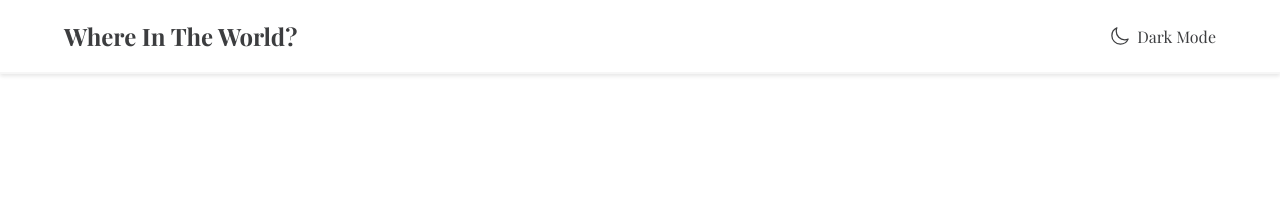
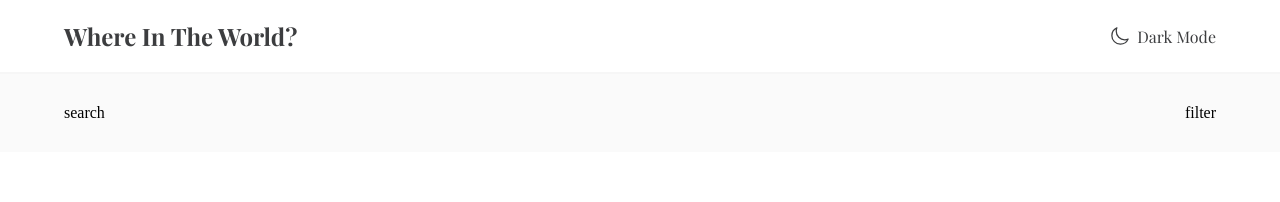
Before and after one commit to TeaChareqishvili/Get-country-api, a React (Create React App) app: page / in a window 1280 px wide. Shown: the top 202 px of the page. Built offline with nearby package versions, Linux system fonts and the light colour scheme; no server answers.

Commit message:
react router dom

```diff
--- a/package.json
+++ b/package.json
@@ -11,6 +11,7 @@
     "react": "^18.2.0",
     "react-dom": "^18.2.0",
     "react-icons": "^4.12.0",
+    "react-router-dom": "^6.20.0",
     "react-scripts": "5.0.1",
     "sass": "^1.69.5",
     "styled": "^1.0.0",
--- a/src/App.js
+++ b/src/App.js
@@ -1,10 +1,10 @@
 import { MainPage } from "./components/mainPage/MainPage";
 import { useState } from "react";
-
+import { Routes, Route } from "react-router-dom";
+import { Header } from "./components/header/Header";
 
 function App() {
-
-  const [night, setNight] = useState(false)
+  const [night, setNight] = useState(false);
 
   const ChangeMode = () => {
     setNight(!night);
@@ -12,7 +12,23 @@ function App() {
 
   return (
     <div className="App">
-     <MainPage night={night} setNight={setNight} ChangeMode={ChangeMode}/>
+      <div className={night ? "night-mode" : "main-wrapper"}>
+        <Header night={night} setNight={setNight} ChangeMode={ChangeMode} />
+      </div>
+      <div>
+        <Routes>
+          <Route
+            path="/"
+            element={
+              <MainPage
+                night={night}
+                setNight={setNight}
+                ChangeMode={ChangeMode}
+              />
+            }
+          />
+        </Routes>
+      </div>
     </div>
   );
 }
--- /dev/null
+++ b/src/components/country/Country.jsx
@@ -0,0 +1,34 @@
+import "./CountryStyle.scss";
+import { UseFetchData } from "../../hook/UseFetchData";
+
+
+const Country = ()=>{
+
+    const data = UseFetchData()
+
+    console.log("fetch", data);
+
+data.then(data => {
+    if (data && data.length > 0) {
+      // Extract and log the "borders" property for each item in the array
+      data.map((item, index) => (
+        console.log(`Borders for item `, item.flag)
+      ));
+    } else {
+      console.log("No data or empty array");
+    }
+  }).catch(error => {
+    console.error("Error fetching data:", error);
+  });
+
+
+
+
+    return(
+        <div>
+
+        </div>
+    )
+}
+
+export {Country}
--- /dev/null
+++ b/src/components/countryLayout/CountryLayout.jsx
@@ -0,0 +1,16 @@
+import { Country } from "../country/Country";
+import "./CountryLayoutStyle.scss";
+
+const CountryLayout = ({night}) => {
+  return (
+    <div className={night? "country-wrapper-night" : "country-wrapper"}>
+      <form>
+        <p>search</p>
+        <p>filter</p>
+      </form>
+     <Country/>
+    </div>
+  );
+};
+
+export { CountryLayout };
--- /dev/null
+++ b/src/components/countryLayout/CountryLayoutStyle.scss
@@ -0,0 +1,28 @@
+.country-wrapper{
+   width:100%;
+   background-color: #fafafa;
+
+
+    form{
+        padding:30px 0;
+       display: flex;
+       align-items: center;
+       justify-content: space-between;
+       width:90%;
+       margin: auto;
+    }
+}
+
+.country-wrapper-night{
+    width:100%;
+   background-color: #212e37;
+
+   form{
+    padding:30px 0;
+   display: flex;
+   align-items: center;
+   justify-content: space-between;
+   width:90%;
+   margin: auto;
+}
+}
--- a/src/components/header/Header.jsx
+++ b/src/components/header/Header.jsx
@@ -5,6 +5,7 @@ const Header = ({ night,ChangeMode }) => {
 
 
   return (
+
     <div className={night ? "night" : "where-in-world"}>
       <h2>Where In The World?</h2>
       <div
@@ -15,6 +16,7 @@ const Header = ({ night,ChangeMode }) => {
         <p>{night ? "Light Mode" : "Dark Mode"}</p>
       </div>
     </div>
+
   );
 };
 
--- a/src/components/mainPage/MainPage.jsx
+++ b/src/components/mainPage/MainPage.jsx
@@ -1,18 +1,15 @@
- import {UseFetchData} from "../../hook/UseFetchData";
 import "./MainPage.scss";
-import { Header } from "../header/Header";
+
+import { CountryLayout } from "../countryLayout/CountryLayout";
+
+const MainPage = ({ night }) => {
 
 
-const MainPage = ({night, setNight, ChangeMode})=>{
+  return (
+    <div className="wrapper">
+      <CountryLayout  night={night} />
+    </div>
+  );
+};
 
-    const data = UseFetchData()
-     console.log('niaaa', data)
-
-    return(
-        <div className={night ? "night-mode" : "main-wrapper"}>
-         <Header night={night} setNight={setNight} ChangeMode={ChangeMode}/>
-        </div>
-    )
-}
-
-export {MainPage}
+export { MainPage };
--- a/src/components/mainPage/MainPage.scss
+++ b/src/components/mainPage/MainPage.scss
@@ -1,19 +1,6 @@
-.main-wrapper{
+.wrapper{
     width:100%;
-    background-color:#ffffff;
-    display:flex;
-    align-items:center;
-    border-bottom: 2px solid #f6f6f6;
-    box-shadow: 0 2px 4px rgba(0, 0, 0, 0.1);
+
 
 
 }
-
-.night-mode{
-    width:100%;
-    background-color: #2b3743;
-    display:flex;
-    align-items:center;
-    border-bottom: 2px solid #1d2935;
-    box-shadow: 0 2px 6px rgba(29, 41, 53, 0.1);
-}
--- a/src/hook/UseFetchData.js
+++ b/src/hook/UseFetchData.js
@@ -1,15 +1,14 @@
 
 
-const UseFetchData = ()=>{
-
-    const data = "https://restcountries.com/v3.1/all"
-
-    fetch(data)
-      .then(response => response.json("data",data))
-      .then(json => console.log(json))
-       console.log("nia", data)
-
-
-      return data
-}
-export {UseFetchData}
+const UseFetchData = async () => {
+  const apiUrl = "https://restcountries.com/v3.1/all";
+  try {
+      const response = await fetch(apiUrl);
+      const jsonData = await response.json();
+      return jsonData;
+  } catch (error) {
+      console.error("Error fetching data:", error);
+      return null;
+  }
+};
+export { UseFetchData };
--- a/src/index.css
+++ b/src/index.css
@@ -24,3 +24,22 @@ body, .App{
     font-family: "italic";
     src: url("../src/Fonts/PlayfairDisplay-Italic.ttf");
   }
+
+  .night-mode{
+    width:100%;
+    background-color: #2b3743;
+    display:flex;
+    align-items:center;
+    border-bottom: 2px solid #1d2935;
+    box-shadow: 0 2px 6px rgba(29, 41, 53, 0.1);
+}
+.main-wrapper{
+
+    background-color:#ffffff;
+    display:flex;
+    align-items:center;
+    border-bottom: 2px solid #f6f6f6;
+    box-shadow: 0 2px 4px rgba(0, 0, 0, 0.1);
+
+
+}
--- a/src/index.js
+++ b/src/index.js
@@ -1,12 +1,14 @@
-import React from 'react';
-import ReactDOM from 'react-dom/client';
-import './index.css';
-import App from './App';
+import React from "react";
+import ReactDOM from "react-dom/client";
+import "./index.css";
+import App from "./App";
+import { BrowserRouter } from "react-router-dom";
 
+const root = ReactDOM.createRoot(document.getElementById("root"));
+root.render(
 
-const root = ReactDOM.createRoot(document.getElementById('root'));
-root.render(
-  <React.StrictMode>
-    <App />
-  </React.StrictMode>
+    <BrowserRouter>
+      <App />
+    </BrowserRouter>
+
 );
```
Also changed, not shown: src/components/country/CountryStyle.scss (added), 1 other file (tests, documents, lock files or other folders).
